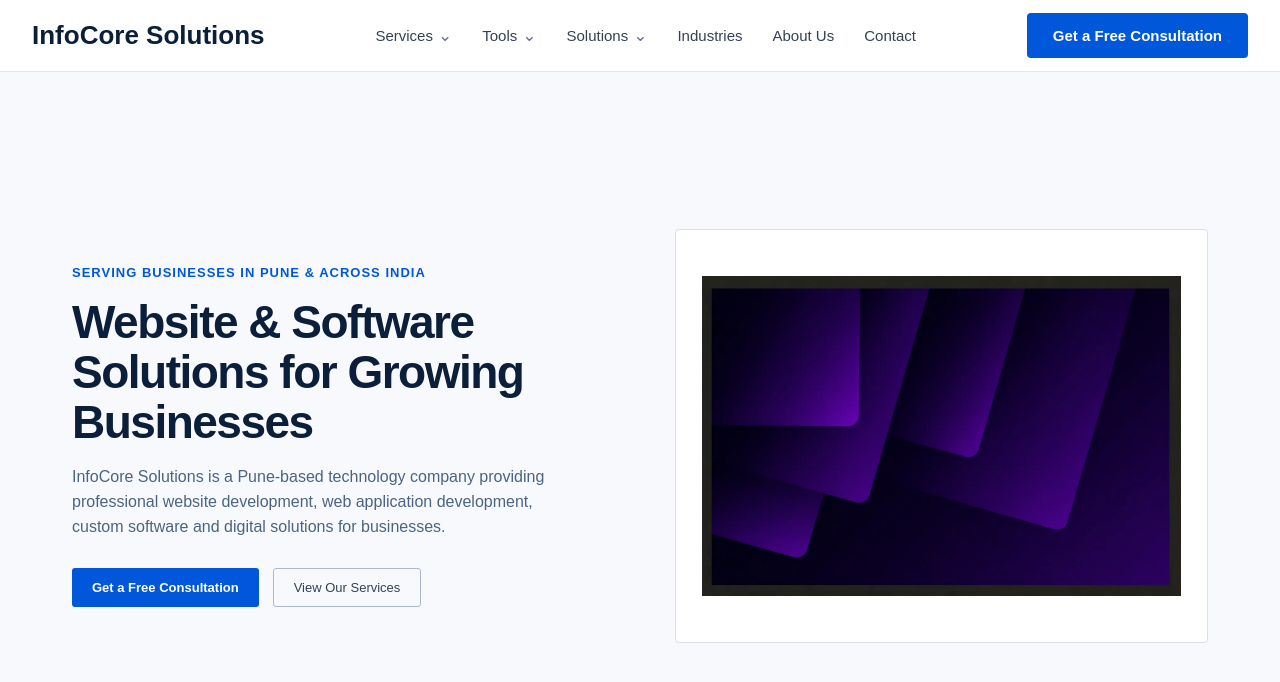
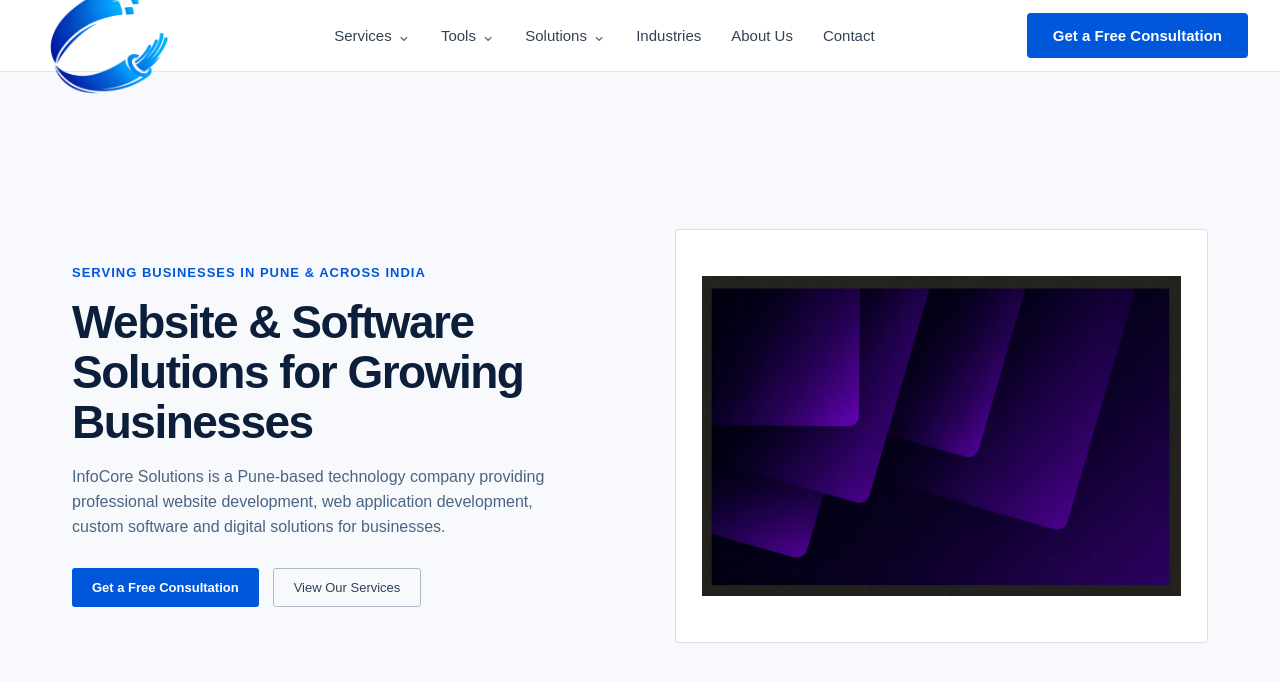
Before and after one commit to rutikkarlewar07/portfolio, a Next.js app: page / in a window 1280 px wide. Shown: the top 682 px of the page. Built offline with nearby package versions, Linux system fonts and the light colour scheme.

Commit message:
Update navbar

```diff
--- a/component/Navbar/NavbarD/Navbar.jsx
+++ b/component/Navbar/NavbarD/Navbar.jsx
@@ -52,17 +52,24 @@
         }}
       >
         {/* Logo */}
+        {/* Logo */}
         <Link
           href="/"
           style={{
+            display: "flex",
+            alignItems: "center",
             textDecoration: "none",
-            color: "#0b1f3a",
-            fontSize: "26px",
-            fontWeight: 700,
-            whiteSpace: "nowrap",
           }}
         >
-          InfoCore Solutions
+          <img
+            src="/website-img/logo.webp"
+            alt="Logo"
+            style={{
+              width: "150px",
+              height: "auto",
+              display: "block",
+            }}
+          />
         </Link>
 
         {/* Navigation */}
```
Also changed, not shown: public/website-img/logo.webp (added).
